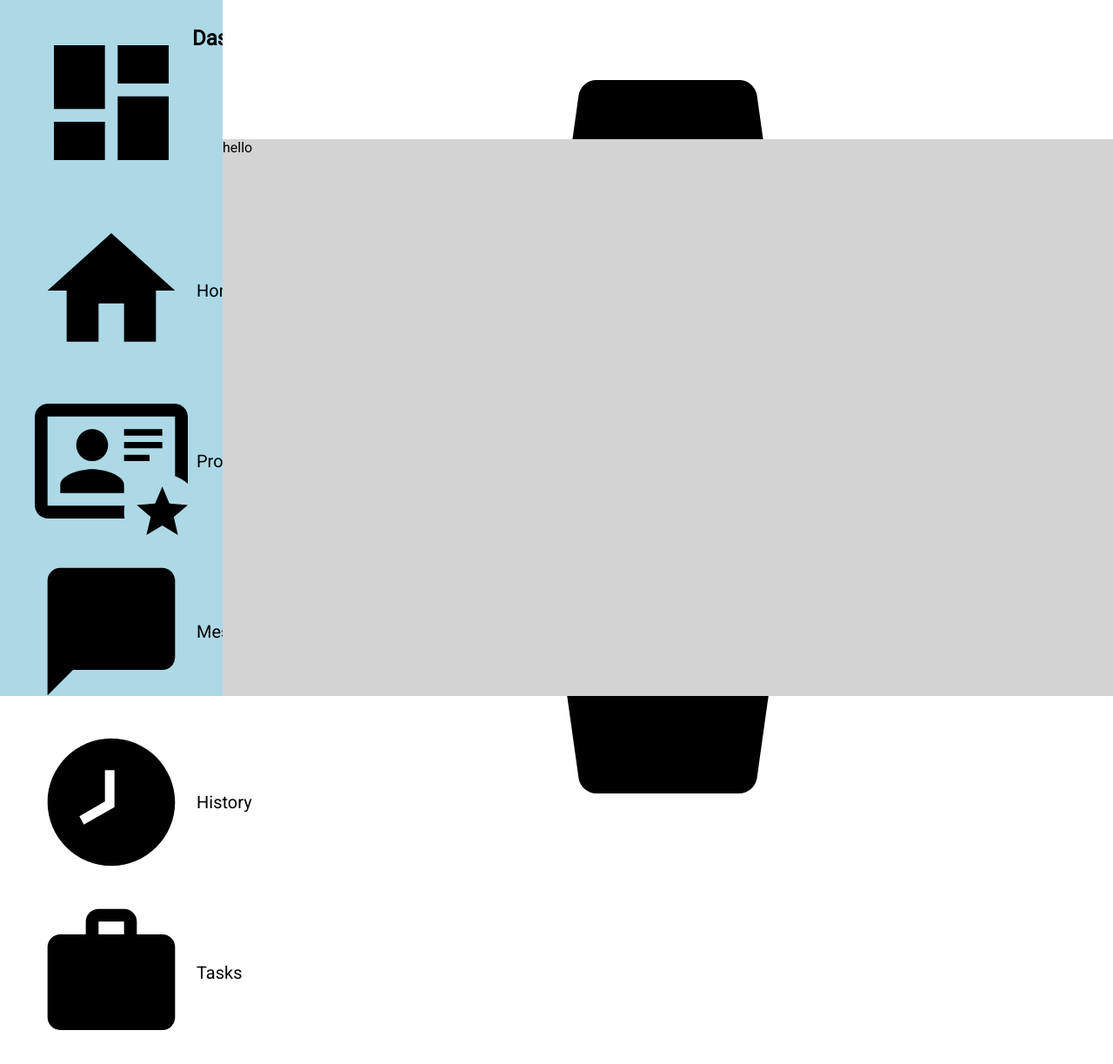
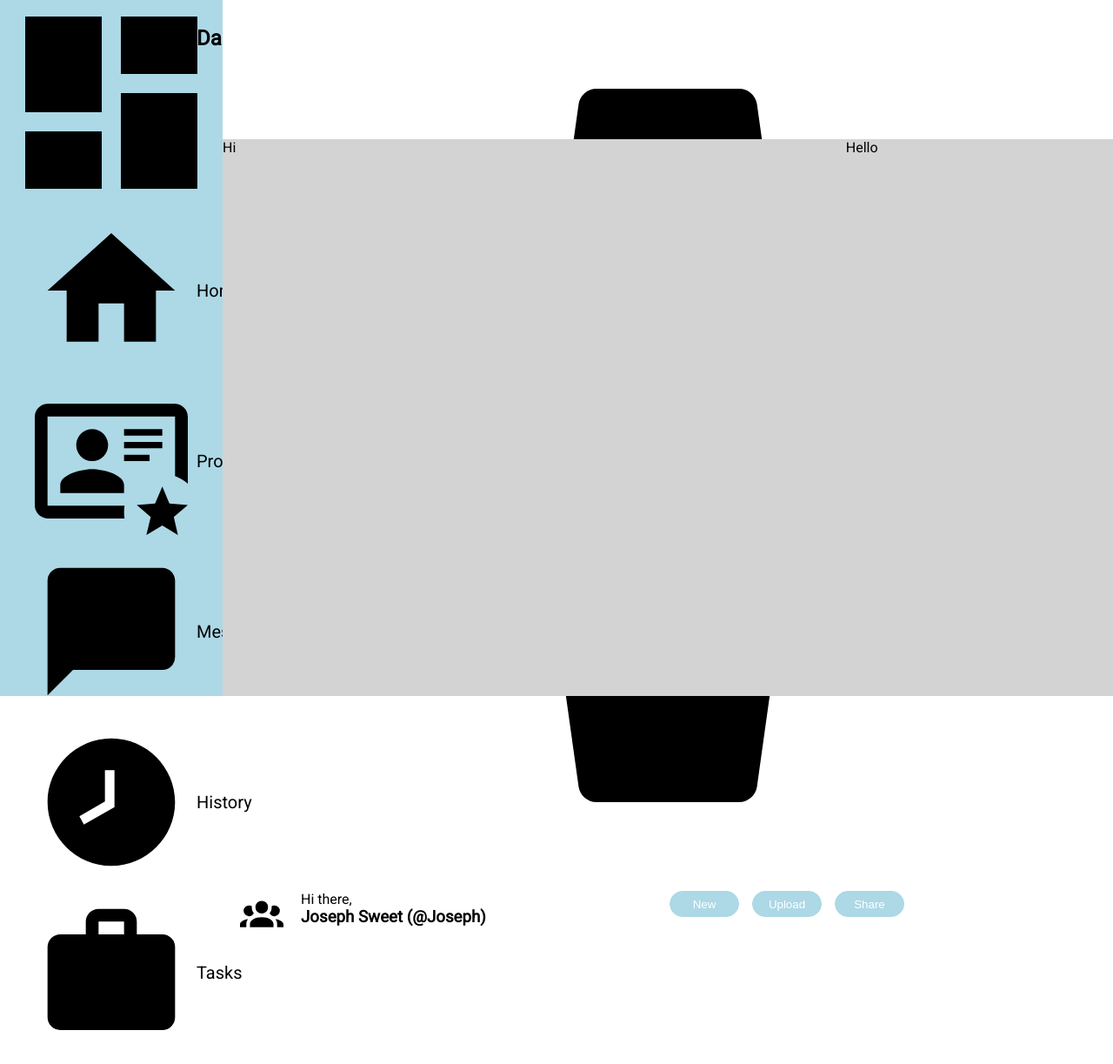
Before and after one commit to JoeySweet96/Admin-Dashboard, a plain HTML site: page index.html in a window 1280 px wide. Shown: the top 1223 px of the page at 87% size. Drawn offline with Linux system fonts and the light colour scheme.

Commit message:
Built basic navbar

```diff
--- a/index.html
+++ b/index.html
@@ -10,7 +10,7 @@
     <div class="grid">
         <div class="sidebar">
             <div class="logo-text">
-                <img src="imgs/view-dashboard.svg" alt="logo">
+                <img src="imgs/view-dashboard.svg" alt="logo" style="transform: scale(1.5);">
                 <h2>Dashboard</h2>
             </div>
             <div class="icon-list">
@@ -63,10 +63,24 @@
                     <img src="imgs/account-group.svg" alt="profile" class="profile">
                     <h5>Joseph Sweet</h5>
                 </div>
-                <div class="welcome"></div>
+                <div class="welcome">
+                    <div class="welcome-left">
+                        <img src="imgs/account-group.svg" alt="profile"  style="width: 50px; margin: 0 20px;">
+                        <div class="welcome-text">
+                            <p>Hi there,</p>
+                            <h3>Joseph Sweet (@Joseph)</h3>
+                        </div>
+                    </div>
+                    <div class="welcome-right">
+                        <button class="btn">New</button>
+                        <button class="btn">Upload</button>
+                        <button class="btn" style="margin-right: 240px;">Share</button>
+                    </div>
+                </div>
             </div>
             <div class="content">
-                <p>hello</p>
+                <div class="projects">Hi</div>
+                <div class="announcements-trending">Hello</div>
             </div>
         </div>
     </div>
--- a/styles.css
+++ b/styles.css
@@ -31,7 +31,7 @@ body{
     display: flex;
     flex-direction: row;
     justify-content: flex-start;
-    gap: 5px;
+    gap: 10px;
     margin: 30px 40px;
 }
 
@@ -73,13 +73,15 @@ body{
     display: flex;
     flex-direction: row;
     align-items: center;
-    margin: 10px 20px;
+    margin: 20px 20px;
 }
 
 .welcome{
     display: flex;
     flex-direction: row;
-    background-color: red;
+    height: 98px;
+    align-items: flex-end;
+    justify-content: space-between;
 }
 
 .form-input{
@@ -95,3 +97,30 @@ body{
 .profile{
     margin: 0 20px;
 }
+
+.welcome-left{
+    display: flex;
+    flex-direction: row;
+    margin-bottom: 10px;
+}
+
+.btn{
+    color: white;
+    background-color: lightblue;
+    border-radius: 20px;
+    border: 1px solid lightblue;
+    height: 30px;
+    width: 80px;
+}
+
+.welcome-right{
+    display: flex;
+    flex-direction: row;
+    gap: 15px;
+    margin-bottom: 30px;
+}
+
+.content{
+    display: grid;
+    grid-template-columns: 70% 30%;
+}
```
